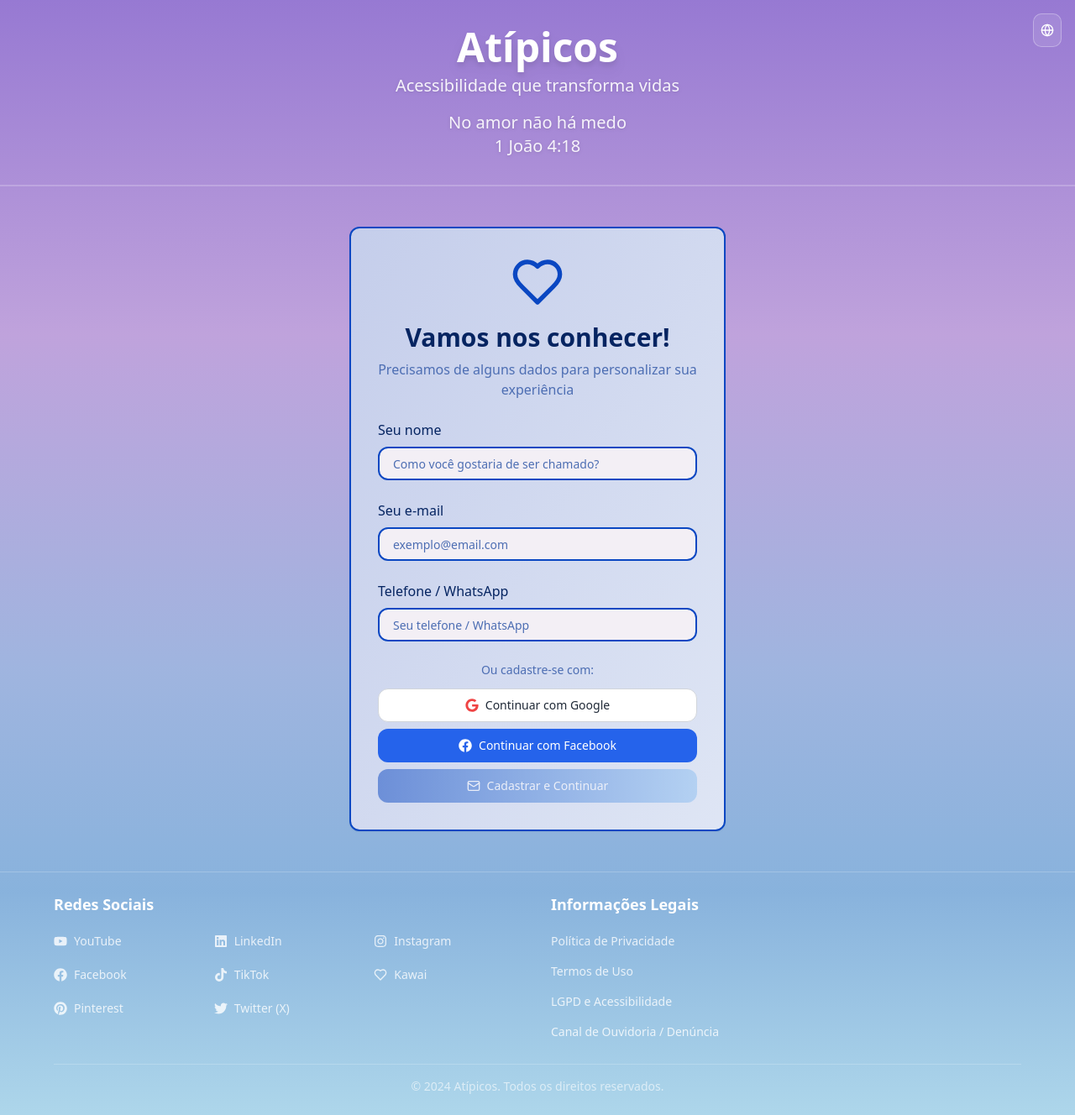
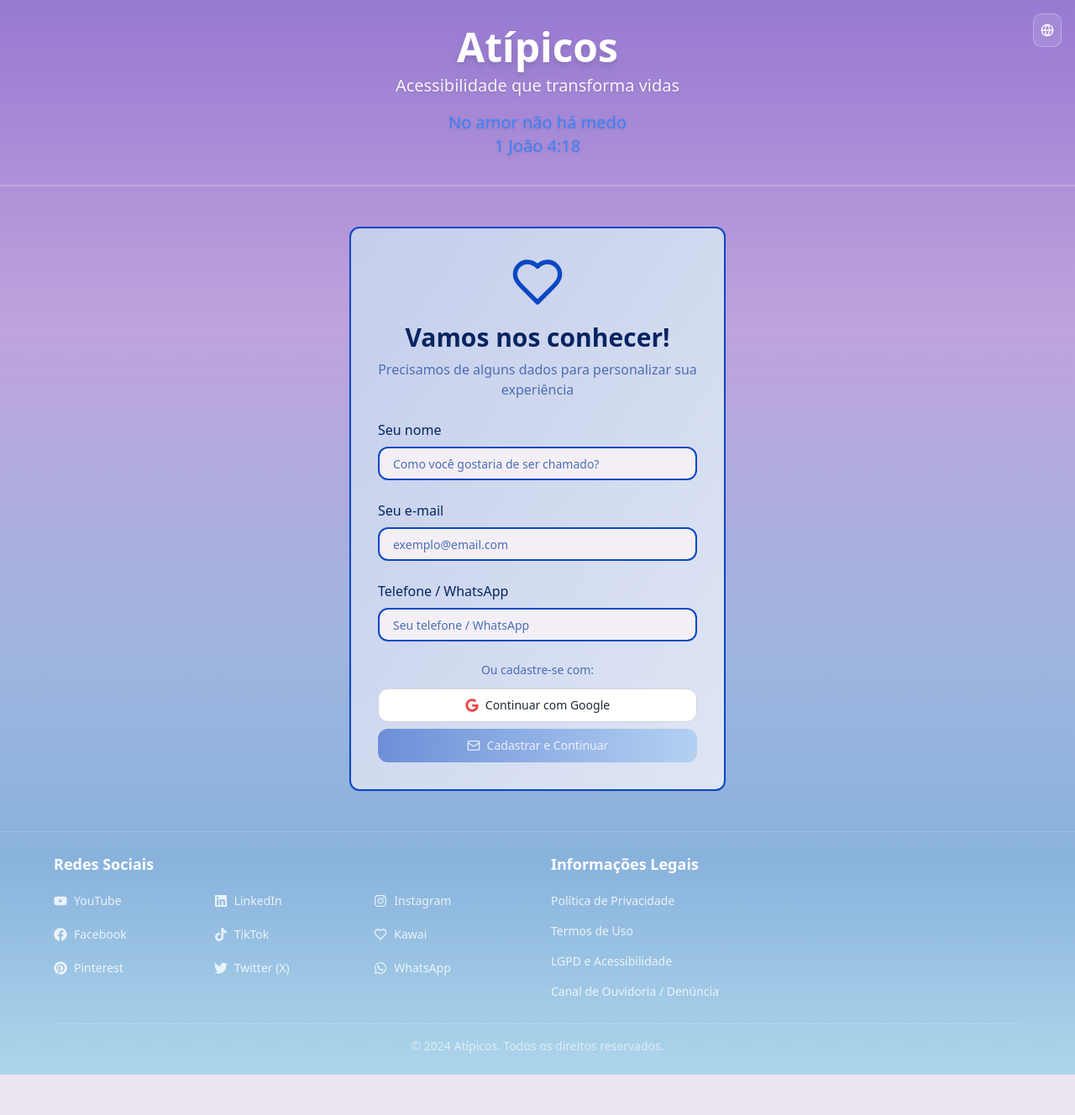
Before and after one commit to atipicosapp-web/atipicosapp-empowered-vision-24154-14648, a React (Vite) app: page / in a window 1280 px wide. Shown: the whole page at 84% size. After the commit the page ends 1280 px from the top, so only its background shows below. Built offline with nearby package versions, Linux system fonts and the light colour scheme.

Commit message:
Update welcome screen with social links and login options
Add WhatsApp icon to footer, remove Facebook login button, and change verse color to blue.

```diff
--- a/src/components/WelcomeScreen.tsx
+++ b/src/components/WelcomeScreen.tsx
@@ -4,7 +4,7 @@ import { Card } from '@/components/ui/card';
 import { Input } from '@/components/ui/input';
 import { Label } from '@/components/ui/label';
 import { Heart, Globe, Mail } from 'lucide-react';
-import { FaGoogle, FaYoutube, FaLinkedin, FaInstagram, FaFacebook, FaTiktok, FaPinterest, FaTwitter } from 'react-icons/fa';
+import { FaGoogle, FaYoutube, FaLinkedin, FaInstagram, FaFacebook, FaTiktok, FaPinterest, FaTwitter, FaWhatsapp } from 'react-icons/fa';
 import { useLanguage } from '@/contexts/LanguageContext';
 
 interface WelcomeScreenProps {
@@ -105,7 +105,7 @@ const WelcomeScreen = ({ onNavigate, voiceSpeed }: WelcomeScreenProps) => {
         <p className="text-base sm:text-lg lg:text-xl text-white/90 drop-shadow">
           {t('welcome.subtitle')}
         </p>
-        <p className="text-base sm:text-lg lg:text-xl text-white/90 drop-shadow mt-4">
+        <p className="text-base sm:text-lg lg:text-xl text-blue-500 drop-shadow mt-4">
           No amor não há medo<br />
           1 João 4:18
         </p>
@@ -186,14 +186,6 @@ const WelcomeScreen = ({ onNavigate, voiceSpeed }: WelcomeScreenProps) => {
                       </Button>
 
                       <Button
-                        onClick={() => speak(t('welcome.continueFacebook'))}
-                        className="w-full bg-blue-600 hover:bg-blue-700 text-white py-2 px-4 rounded-lg font-medium flex items-center justify-center gap-2"
-                      >
-                        <FaFacebook className="w-4 h-4" />
-                        {t('welcome.continueFacebook')}
-                      </Button>
-
-                      <Button
                         onClick={handleFinish}
                         onMouseEnter={() => speak(t('welcome.registerContinue'))}
                         disabled={!name || !email || !phone}
@@ -250,6 +242,10 @@ const WelcomeScreen = ({ onNavigate, voiceSpeed }: WelcomeScreenProps) => {
                   <FaTwitter className="w-4 h-4" />
                   Twitter (X)
                 </a>
+                <a href="https://wa.me/message/IHI2MXQKN6R7D1" target="_blank" rel="noopener noreferrer" className="flex items-center gap-2 text-white/80 hover:text-white text-sm py-1">
+                  <FaWhatsapp className="w-4 h-4" />
+                  WhatsApp
+                </a>
               </div>
             </div>
 
```
